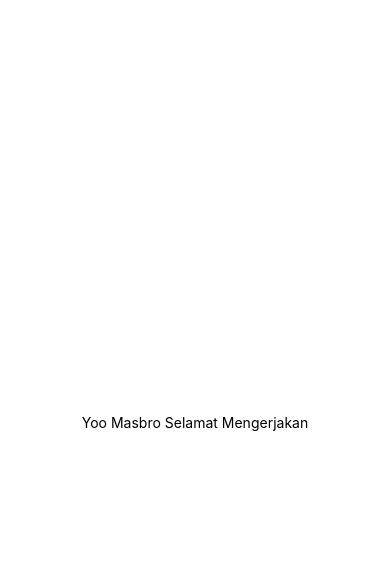
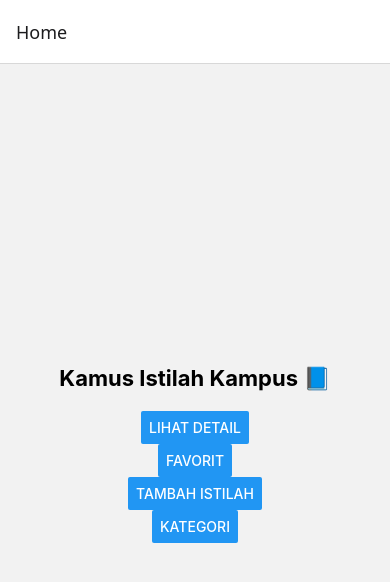
Before and after one commit to muhamadalghifari/Kelompok-2, a React Native app in the folder Kamus-Istilah-Kampus/: screen /Home in a window 390 px wide. Shown: the top 582 px of the page. Built offline with nearby package versions, Linux system fonts and the light colour scheme.

Commit message:
Inisiasi Setup Projek : base Structure and Screens

```diff
--- a/Kamus-Istilah-Kampus/App.js
+++ b/Kamus-Istilah-Kampus/App.js
@@ -1,20 +1,46 @@
-import { StatusBar } from 'expo-status-bar';
-import { StyleSheet, Text, View } from 'react-native';
+// import { StatusBar } from 'expo-status-bar';
+// import { StyleSheet, Text, View } from 'react-native';
+
+// export default function App() {
+//   return (
+//     <View style={styles.container}>
+//       <Text>Yoo Masbro Selamat Mengerjakan</Text>
+//       <StatusBar style="auto" />
+//     </View>
+//   );
+// }
+
+// const styles = StyleSheet.create({
+//   container: {
+//     flex: 1,
+//     backgroundColor: '#fff',
+//     alignItems: 'center',
+//     justifyContent: 'center',
+//   },
+// });
+
+import React from "react";
+import { NavigationContainer } from "@react-navigation/native";
+import { createNativeStackNavigator } from "@react-navigation/native-stack";
+
+import HomeScreen from "./screens/HomeScreen";
+import DetailScreen from "./screens/DetailScreen";
+import FavoriteScreen from "./screens/FavoriteScreen";
+import AddTermScreen from "./screens/AddTermScreen";
+import CategoryScreen from "./screens/CategoryScreen";
+
+const Stack = createNativeStackNavigator();
 
 export default function App() {
   return (
-    <View style={styles.container}>
-      <Text>Yoo Masbro Selamat Mengerjakan</Text>
-      <StatusBar style="auto" />
-    </View>
+    <NavigationContainer>
+      <Stack.Navigator initialRouteName="Home">
+        <Stack.Screen name="Home" component={HomeScreen} />
+        <Stack.Screen name="Detail" component={DetailScreen} />
+        <Stack.Screen name="Favorite" component={FavoriteScreen} />
+        <Stack.Screen name="AddTerm" component={AddTermScreen} />
+        <Stack.Screen name="Category" component={CategoryScreen} />
+      </Stack.Navigator>
+    </NavigationContainer>
   );
 }
-
-const styles = StyleSheet.create({
-  container: {
-    flex: 1,
-    backgroundColor: '#fff',
-    alignItems: 'center',
-    justifyContent: 'center',
-  },
-});
--- a/Kamus-Istilah-Kampus/data/terms.js
+++ b/Kamus-Istilah-Kampus/data/terms.js
@@ -0,0 +1,5 @@
+export const terms = [
+  { id: 1, term: "KRS", meaning: "Kartu Rencana Studi" },
+  { id: 2, term: "UKT", meaning: "Uang Kuliah Tunggal" },
+  { id: 3, term: "BEM", meaning: "Badan Eksekutif Mahasiswa" },
+];
--- a/Kamus-Istilah-Kampus/package.json
+++ b/Kamus-Istilah-Kampus/package.json
@@ -9,11 +9,16 @@
     "web": "expo start --web"
   },
   "dependencies": {
+    "@react-native-async-storage/async-storage": "2.2.0",
+    "@react-navigation/native": "^7.1.18",
+    "@react-navigation/native-stack": "^7.5.1",
     "expo": "~54.0.20",
     "expo-status-bar": "~3.0.8",
     "react": "19.1.0",
     "react-dom": "19.1.0",
     "react-native": "0.81.5",
+    "react-native-safe-area-context": "~5.6.0",
+    "react-native-screens": "~4.16.0",
     "react-native-web": "^0.21.0"
   },
   "private": true
--- a/Kamus-Istilah-Kampus/screens/AddTermScreen.js
+++ b/Kamus-Istilah-Kampus/screens/AddTermScreen.js
@@ -0,0 +1,15 @@
+import React from "react";
+import { View, Text, StyleSheet } from "react-native";
+
+export default function AddTermScreen() {
+  return (
+    <View style={styles.container}>
+      <Text style={styles.text}>Tambah Istilah Baru ➕</Text>
+    </View>
+  );
+}
+
+const styles = StyleSheet.create({
+  container: { flex: 1, justifyContent: "center", alignItems: "center" },
+  text: { fontSize: 18 },
+});
--- a/Kamus-Istilah-Kampus/screens/CategoryScreen.js
+++ b/Kamus-Istilah-Kampus/screens/CategoryScreen.js
@@ -0,0 +1,15 @@
+import React from "react";
+import { View, Text, StyleSheet } from "react-native";
+
+export default function CategoryScreen() {
+  return (
+    <View style={styles.container}>
+      <Text style={styles.text}>Kategori Istilah 🏷️</Text>
+    </View>
+  );
+}
+
+const styles = StyleSheet.create({
+  container: { flex: 1, justifyContent: "center", alignItems: "center" },
+  text: { fontSize: 18 },
+});
--- a/Kamus-Istilah-Kampus/screens/DetailScreen.js
+++ b/Kamus-Istilah-Kampus/screens/DetailScreen.js
@@ -0,0 +1,15 @@
+import React from "react";
+import { View, Text, StyleSheet } from "react-native";
+
+export default function DetailScreen() {
+  return (
+    <View style={styles.container}>
+      <Text style={styles.text}>Halaman Detail Istilah 📖</Text>
+    </View>
+  );
+}
+
+const styles = StyleSheet.create({
+  container: { flex: 1, justifyContent: "center", alignItems: "center" },
+  text: { fontSize: 18 },
+});
--- a/Kamus-Istilah-Kampus/screens/FavoriteScreen.js
+++ b/Kamus-Istilah-Kampus/screens/FavoriteScreen.js
@@ -0,0 +1,15 @@
+import React from "react";
+import { View, Text, StyleSheet } from "react-native";
+
+export default function FavoriteScreen() {
+  return (
+    <View style={styles.container}>
+      <Text style={styles.text}>Daftar Istilah Favorit ❤️</Text>
+    </View>
+  );
+}
+
+const styles = StyleSheet.create({
+  container: { flex: 1, justifyContent: "center", alignItems: "center" },
+  text: { fontSize: 18 },
+});
--- a/Kamus-Istilah-Kampus/screens/HomeScreen.js
+++ b/Kamus-Istilah-Kampus/screens/HomeScreen.js
@@ -0,0 +1,19 @@
+import React from "react";
+import { View, Text, Button, StyleSheet } from "react-native";
+
+export default function HomeScreen({ navigation }) {
+  return (
+    <View style={styles.container}>
+      <Text style={styles.title}>Kamus Istilah Kampus 📘</Text>
+      <Button title="Lihat Detail" onPress={() => navigation.navigate("Detail")} />
+      <Button title="Favorit" onPress={() => navigation.navigate("Favorite")} />
+      <Button title="Tambah Istilah" onPress={() => navigation.navigate("AddTerm")} />
+      <Button title="Kategori" onPress={() => navigation.navigate("Category")} />
+    </View>
+  );
+}
+
+const styles = StyleSheet.create({
+  container: { flex: 1, justifyContent: "center", alignItems: "center" },
+  title: { fontSize: 22, fontWeight: "bold", marginBottom: 20 },
+});
```
Also changed, not shown: Kamus-Istilah-Kampus/components/SearchBar.js (+21 -0 lines), Kamus-Istilah-Kampus/components/TermCard.js (+10 -0 lines), Kamus-Istilah-Kampus/context/ThemeContext.js (+15 -0 lines), Kamus-Istilah-Kampus/utils/storage.js (+18 -0 lines), 1 other file (tests, documents, lock files or other folders).
